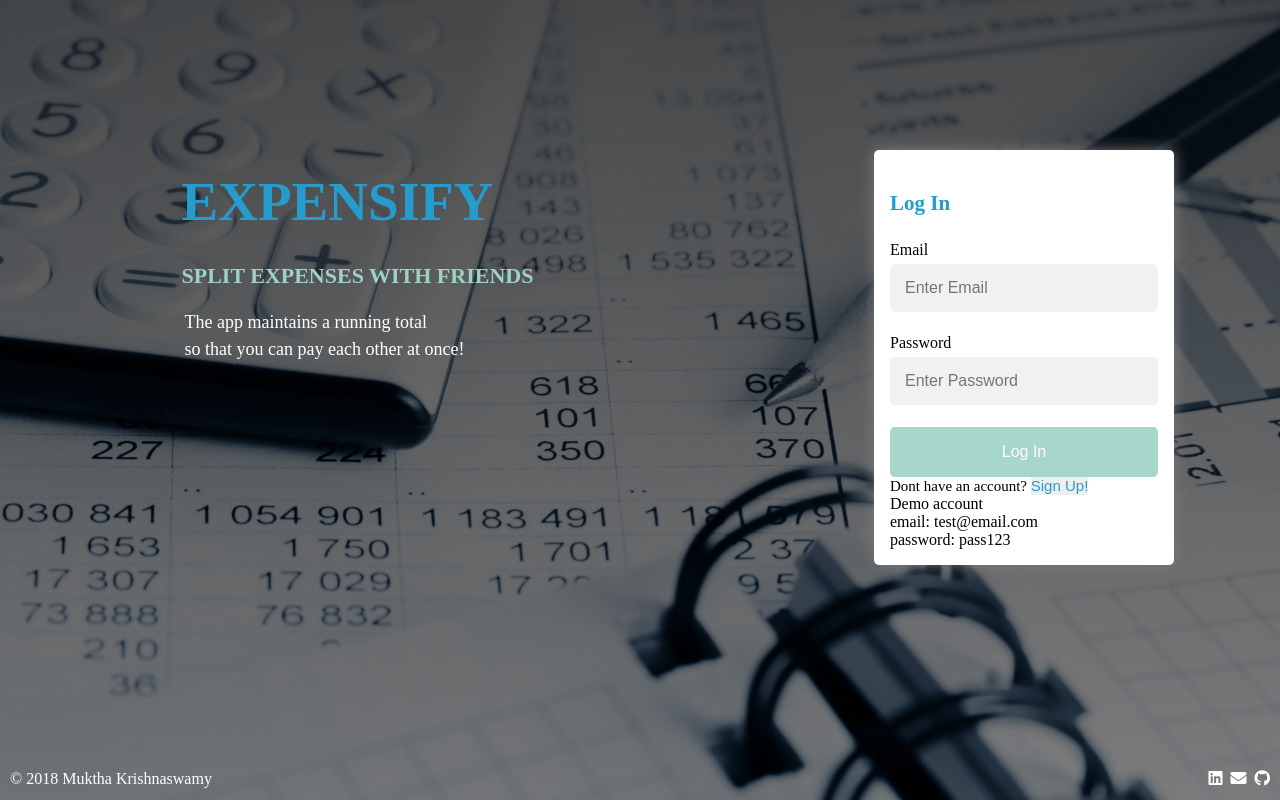
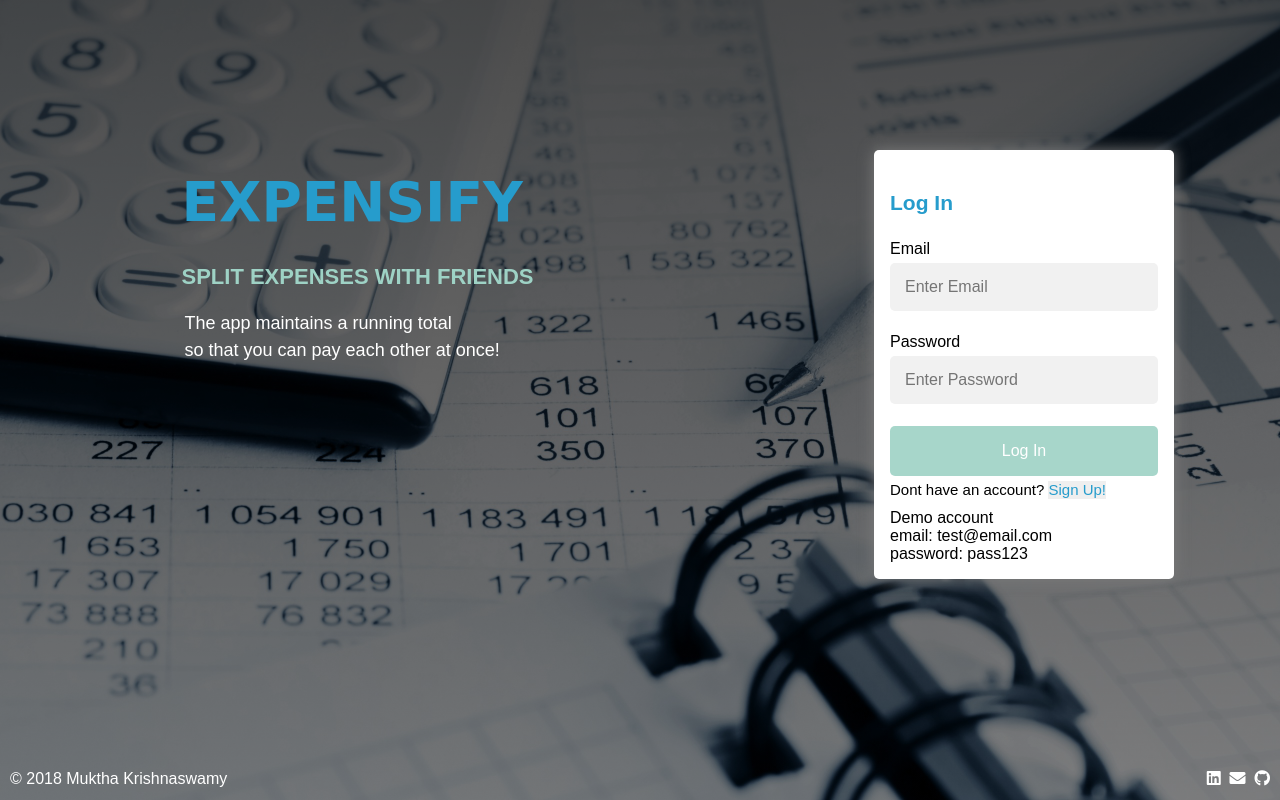
Before and after one commit to mukthaK/expensify-fullstack-capstone, a website: page public/index.html in a window 1280 px wide. Drawn offline with nearby package versions, Linux system fonts and the light colour scheme.

Commit message:
font added; other style changes

```diff
--- a/public/css/style.css
+++ b/public/css/style.css
@@ -3,6 +3,7 @@
 body,
 html {
     height: 100%;
+    font-family: 'Monda', sans-serif;
 }
 
 * {
@@ -71,6 +72,7 @@ html {
     font-size: 55px;
     padding: 0 0 10px 0;
     color: #269ccc;
+    font-family: 'Megrim', cursive;
 }
 
 .about-app h3 {
@@ -184,6 +186,7 @@ input[type=password]:focus {
     width: 100%;
     opacity: 0.9;
     text-align: center;
+    margin-bottom: 5px;
 }
 
 .btn:hover {
@@ -211,6 +214,7 @@ input[type=password]:focus {
     color: #269ccc;
     color: white;
     text-decoration: none;
+    font-family: 'Megrim', cursive;
 }
 
 .topnav a:hover {
@@ -226,7 +230,9 @@ input[type=password]:focus {
     font-size: 17px;
 }
 
-
+.demo-info {
+    margin-top: 10px;
+}
 
 /* Log In, Sign Up section style */
 
--- a/public/index.html
+++ b/public/index.html
@@ -58,7 +58,7 @@
                     <button role="button" type="submit" class="btn" id="login-js">Log In</button>
                     <span>Dont have an account? </span>
                     <button role="button" type="submit" class="signup-btn" id="signup-login-js"><span class="linkBtn">Sign Up!</span></button>
-                    <div>
+                    <div class="demo-info">
                         <p> Demo account</p>
                         <p>email: test@email.com</p>
                         <p>password: pass123</p>
```
